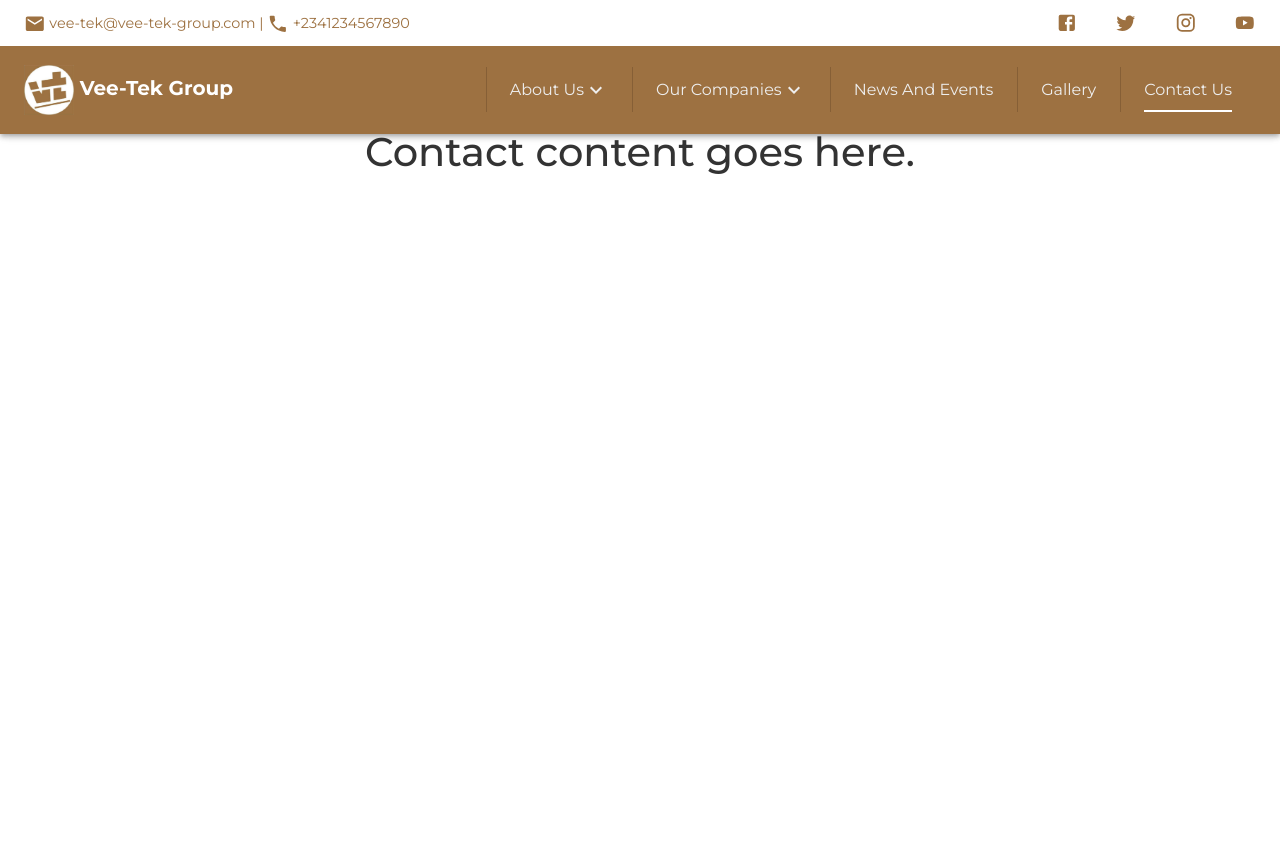
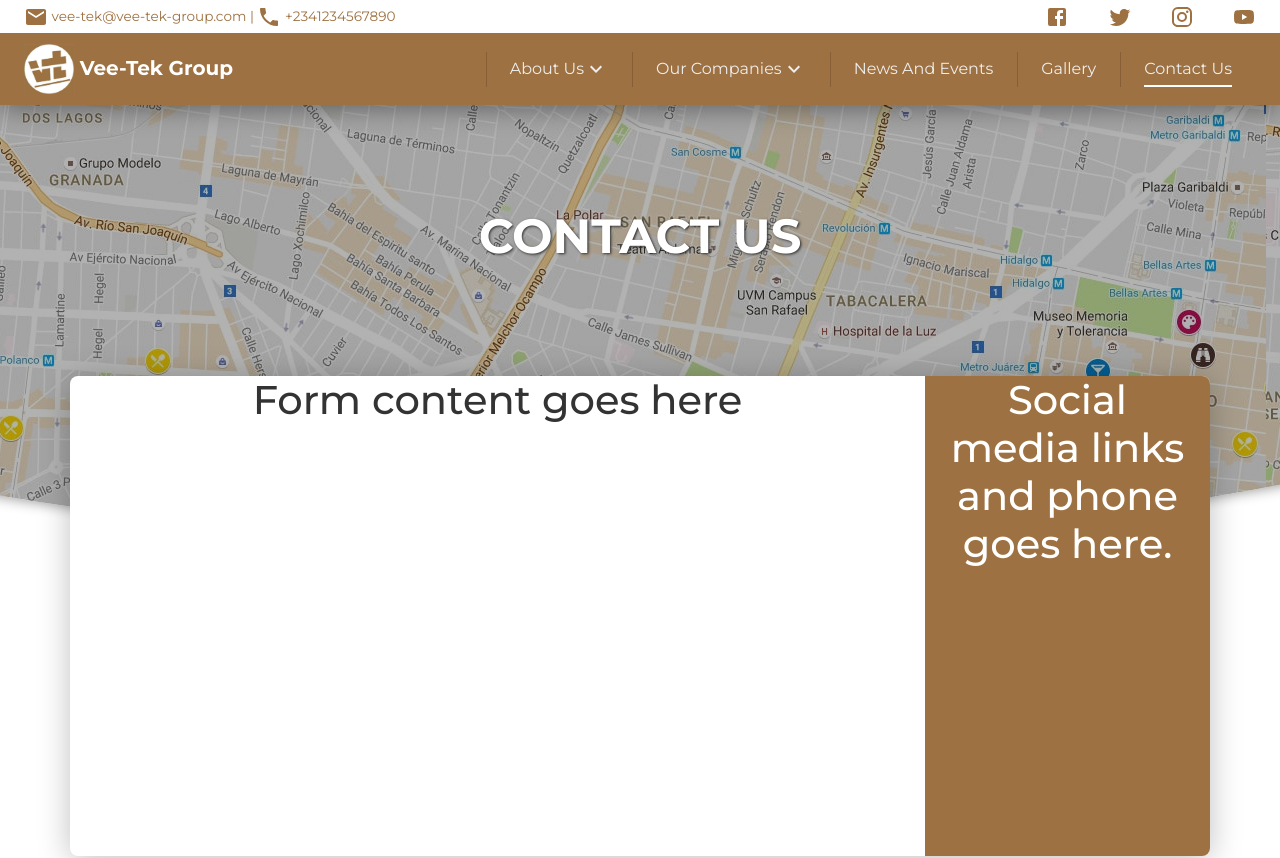
Before and after one commit to power-f-GOD/vee-tek-website, a React (Create React App) app: page /contact in a window 1280 px wide. Shown: the top 858 px of the page. Before the commit the page ends 800 px from the top, so only its background shows below. Built offline with nearby package versions, Linux system fonts and the light colour scheme.

Commit message:
Add contact page map placeholder and form shell.

```diff
--- a/src/App.tsx
+++ b/src/App.tsx
@@ -11,7 +11,8 @@ import {
   Blog,
   Gallery,
   Contact,
-  About
+  About,
+  Footer
 } from './components';
 
 const App = () => {
@@ -27,6 +28,7 @@ const App = () => {
           <Route path='/contact' component={Contact} />
           <Route path='/about' component={About} />
         </Switch>
+        <Footer />
       </BrowserRouter>
     </div>
   );
--- a/src/components/Contact.tsx
+++ b/src/components/Contact.tsx
@@ -4,17 +4,29 @@ import Container from 'react-bootstrap/Container';
 import Col from 'react-bootstrap/Col';
 import Row from 'react-bootstrap/Row';
 
+import Typography from '@material-ui/core/Typography';
+
 const Contact = () => {
   return (
-    <Container className='Contact fade-in'>
-      <Container fluid='lg'>
-        <Row>
-          <Col>
-            <h1>Contact content goes here.</h1>
+    <Row className='Contact fade-in'>
+      <Row className='map-wrapper'></Row>
+      <Container className='title'>
+        <Typography component='h1' variant='h3'>
+          CONTACT US
+        </Typography>
+      </Container>
+      <Container className='form-container'>
+        <Row className='contact-form-wrapper'>
+          <Col md={9} className='contact-form-col'>
+            <h1>Form content goes here</h1>
+          </Col>
+          <Col md={3} className='social-media-col'>
+            <h1>Social media links and phone goes here.</h1>
           </Col>
         </Row>
       </Container>
-    </Container>
+      <Container></Container>
+    </Row>
   );
 };
 
--- a/src/components/Landing.tsx
+++ b/src/components/Landing.tsx
@@ -1,5 +1,5 @@
 import React from 'react';
-import Slider from "./landing_components/Slider";
+import Slider from "./crumbs/Slider";
 
 const Landing = () => {
   return (
--- /dev/null
+++ b/src/components/crumbs/Footer.tsx
@@ -0,0 +1,12 @@
+import React from 'react';
+
+const Footer = () => {
+  return (
+    <div className='fade-in'>
+      <h1>This is the Footer component!</h1>
+      <h1>Footer content goes here!</h1>
+    </div>
+  );
+};
+
+export default Footer;
--- a/src/components/Header.tsx
+++ b/src/components/crumbs/Header.tsx
@@ -20,7 +20,7 @@ import PhoneIcon from '@material-ui/icons/Phone';
 
 const Header = () => {
   return (
-    <Box marginBottom='8rem'>
+    <Box marginBottom='0'>
       <AppBar position='fixed' className='mobile-width'>
         <Box className='top-nav-links-wrapper'>
           <Container>
@@ -41,11 +41,13 @@ const Header = () => {
 
         <Container>
           <Toolbar className='nav-toolbar'>
-            <Link to='/' className=''>
-              <Box component='h5' className='logo font-weight-bold'>
-                <img src='images/logo.png' alt='Vee-Tek Group logo' /> Vee-Tek Group
-              </Box>
-            </Link>
+            <Box component='h5' className='logo font-weight-bold'>
+              <Link to='/'>
+                {' '}
+                <img src='images/logo.png' alt='Vee-Tek Group logo' /> Vee-Tek
+                Group
+              </Link>
+            </Box>
 
             <Box className='nav-links-wrapper app-bar-links'>
               <NavLinks />
--- a/src/components/index.ts
+++ b/src/components/index.ts
@@ -1,4 +1,5 @@
-import Header from './Header';
+import Header from './crumbs/Header';
+import Footer from './crumbs/Footer';
 import Landing from './Landing';
 import Companies from './Companies';
 import Blog from './Blog';
@@ -6,4 +7,4 @@ import Gallery from './Gallery';
 import Contact from './Contact';
 import About from './About';
 
-export { Header, Landing, Companies, Blog, Gallery, Contact, About };
+export { Header, Landing, Companies, Blog, Gallery, Contact, About, Footer };
--- a/src/styles/_Contact.scss
+++ b/src/styles/_Contact.scss
@@ -0,0 +1,61 @@
+@import 'constants';
+
+.Contact {
+  position: relative;
+  padding-top: 13rem;
+  padding-bottom: 7rem;
+
+  .map-wrapper,
+  &::after {
+    position: absolute;
+    width: 200vw;
+    top: -16rem;
+    border-radius: 0 0 50% 50%;
+    left: -50vw;
+    z-index: -1;
+    height: 50rem;
+  }
+
+  &::after {
+    left: calc(-50vw - 0.95rem);
+    border-radius: 0 0 50% 50%;
+    content: ' ';
+    background-color: rgba(0, 0, 0, 0.3);
+  }
+
+  .map-wrapper {
+    box-shadow: 0 0 0.85rem rgba(0, 0, 0, 0.45);
+    background: {
+      image: url('/images/google-map-placeholder.png');
+      position: bottom center;
+    }
+  }
+
+  .title {
+    margin-bottom: 7rem;
+    color: white;
+    text-shadow: 0.075rem 0.075rem 0.165rem #333;
+
+    > h1 {
+      font-weight: bold;
+    }
+  }
+
+  .contact-form-wrapper {
+    border-radius: 0.5rem;
+    overflow: hidden;
+
+    box-shadow: 0 0.25rem 2rem rgba(0, 0, 0, 0.25) !important;
+    background-color: white;
+
+    .contact-form-col {
+      min-height: 30rem;
+    }
+
+    .social-media-col {
+      min-height: 30rem;
+      color: white;
+      background-color: $theme-color-primary;
+    }
+  }
+}
--- a/src/styles/_Header.scss
+++ b/src/styles/_Header.scss
@@ -5,11 +5,11 @@
   transition: 0.5s;
   width: 100%;
   left: 0;
+  box-shadow: 0 0.25rem 1.5rem rgba(0, 0, 0, 0.4) !important;
 }
 
 .nav-background {
   background-color: rgba(0, 65, 108, 0.99) !important;
-  box-shadow: 0 0.25rem 1rem rgba(0, 0, 0, 0.45);
 }
 
 .nav-toolbar {
@@ -22,17 +22,13 @@
   a {
     text-decoration: none;
   }
-
-  .logo {
-    flex-grow: 1;
-  }
 }
 
 .top-nav-links-wrapper {
-  padding: 0.75em 0;
+  padding: 0.25rem 0;
   background: white;
   color: $theme-color-primary;
-  font-size: 0.9em;
+  font-size: 0.85rem;
 
   .social-media-links-wrapper {
     display: inline-flex;
@@ -41,7 +37,7 @@
   }
 
   [class*='Icon'] {
-    font-size: 1.5em;
+    font-size: 1.5rem;
   }
 }
 
@@ -52,7 +48,7 @@
 }
 
 .nav-icon {
-  margin-right: 0.25em;
+  margin-right: 0.25rem;
   opacity: 0.15;
   transition: 0.35s;
   display: none;
@@ -63,8 +59,8 @@
   box-shadow: none;
   display: inline-flex;
   align-items: center;
-  margin: 0 1em;
-  padding: 2em 0.5em;
+  margin: 0 1rem;
+  padding: 1.5rem 0.5rem;
   color: #eee !important;
   background: unset;
   z-index: 2;
@@ -76,12 +72,12 @@
   &::after {
     position: absolute;
     content: ' ';
-    width: 0.0625em;
+    width: 0.0625rem;
     max-width: 100%;
     height: calc(60% - 0.5em);
     right: 0;
     bottom: calc(20% + 0.25em);
-    left: -1em;
+    left: -1rem;
     z-index: -1;
     background-color: #865f36;
     transition: 0.3s;
@@ -98,7 +94,7 @@
     &::before {
       width: 100%;
       max-width: 50%;
-      left: 0.5em;
+      left: 0.5rem;
       background-color: #eee;
     }
 
@@ -107,7 +103,6 @@
     }
 
     .nav-link-menu {
-      // display: flex;
       top: 100%;
       opacity: 1;
       visibility: visible;
@@ -116,10 +111,10 @@
 
   &.active {
     &::before {
-      left: 0.5em;
+      left: 0.5rem;
       max-width: 100%;
-      height: 0.125em;
-      width: calc(100% - 1em) !important;
+      height: 0.125rem;
+      width: calc(100% - 1rem) !important;
       background: #fff; //#9d7141;
     }
 
@@ -132,23 +127,37 @@
     text-align: left;
     position: absolute;
     width: max-content !important;
-    left: -1em;
+    max-width: 22rem;
+    left: -1rem;
     background: white;
-    box-shadow: 0 0.5em 0.85em rgba(0, 0, 0, 0.2);
+    box-shadow: 0 0.5rem 0.85rem rgba(0, 0, 0, 0.2);
     color: inherit;
     top: 110%;
+    border-radius: 0 0 0.5rem 0.5rem;
+    // overflow: hidden;
     visibility: hidden;
     opacity: 0;
-    transition: 0.35s;
+    transition: 0.3s;
+
+    &:focus-within {
+      top: 100%;
+      opacity: 1;
+      visibility: visible;
+    }
 
     > a {
       position: relative;
       color: $theme-color-primary;
       transition: 0.3s;
       display: flex;
+      z-index: 50 !important;
       justify-content: space-between;
       align-items: center;
       font-size: 0.95rem !important;
+
+      &:last-child {
+        border-radius: 0 0 0.5rem 0.5rem;
+      }
 
       .sub-menu {
         left: unset;
@@ -158,12 +167,18 @@
         opacity: 0;
         left: 110%;
         z-index: 1;
+
+        &:focus-within {
+          top: 0;
+          left: 100% !important;
+          opacity: 1 !important;
+          visibility: visible !important;
+        }
       }
 
       &:hover,
       &:focus {
         color: white;
-
         background: $theme-color-primary;
 
         .sub-menu {
@@ -176,8 +191,8 @@
     }
 
     a {
-      padding: 1em 1em;
-      border-bottom: 0.0625em solid $theme-color-primary-faint;
+      padding: 1rem;
+      border-bottom: 0.0625rem solid $theme-color-primary-faint;
 
       &:last-child {
         border: none;
@@ -194,13 +209,13 @@
 
   .nav-links-wrapper {
     flex-direction: column;
-    padding: 2em 0;
+    padding: 2rem 0;
   }
 
   .nav-link {
-    padding: 0.85em;
-    margin: 0 0.5em;
-    margin-top: 0.5em;
+    padding: 0.85rem;
+    margin: 0 0.5rem;
+    margin-top: 0.5rem;
 
     &:hover,
     &:focus {
--- a/src/styles/_misc.scss
+++ b/src/styles/_misc.scss
@@ -21,6 +21,7 @@ body {
 * {
   box-sizing: border-box;
   font-family: 'Montserrat', 'Trebuchet MS', sans-serif !important;
+  outline: none !important;
   // border: 1px solid deeppink;
 }
 
@@ -39,7 +40,7 @@ body {
       }
 
       &::-webkit-scrollbar-thumb {
-        background: #555 !important;
+        background: $theme-color-primary !important;
       }
     }
   }
@@ -102,9 +103,23 @@ h6 {
 }
 
 .logo {
-  color: white;
+  color: white !important;
+  padding: 0.25rem 0;
+  display: block;
+  font-size: 1.25rem;
 
   img {
     width: 2.5em;
   }
+
+  a {
+    color: white;
+    font-size: 1.25rem !important;
+  }
+
+  &:focus-within {
+    a {
+      text-decoration: underline;
+    }
+  }
 }
```
Also changed, not shown: public/images/google-map-placeholder.png (added), src/components/crumbs/Slider.tsx (renamed from src/components/landing_components/Slider.tsx), src/styles/index.min.css.
